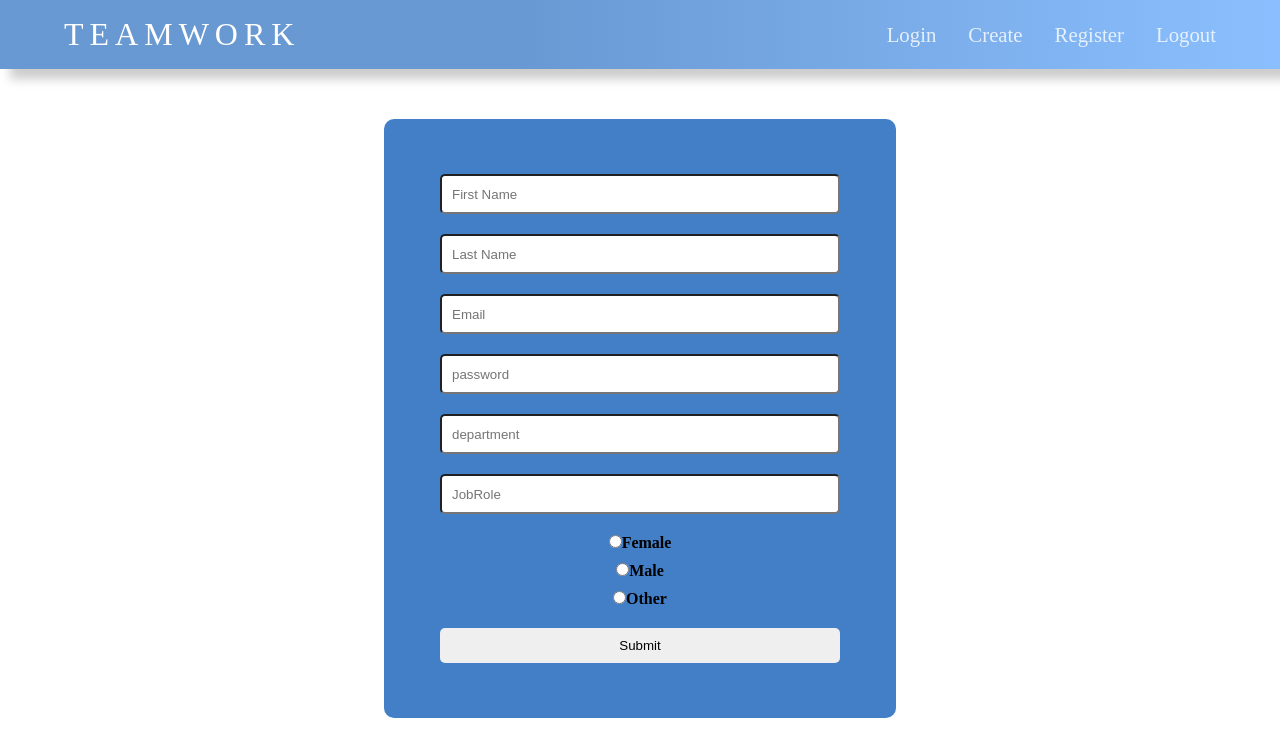
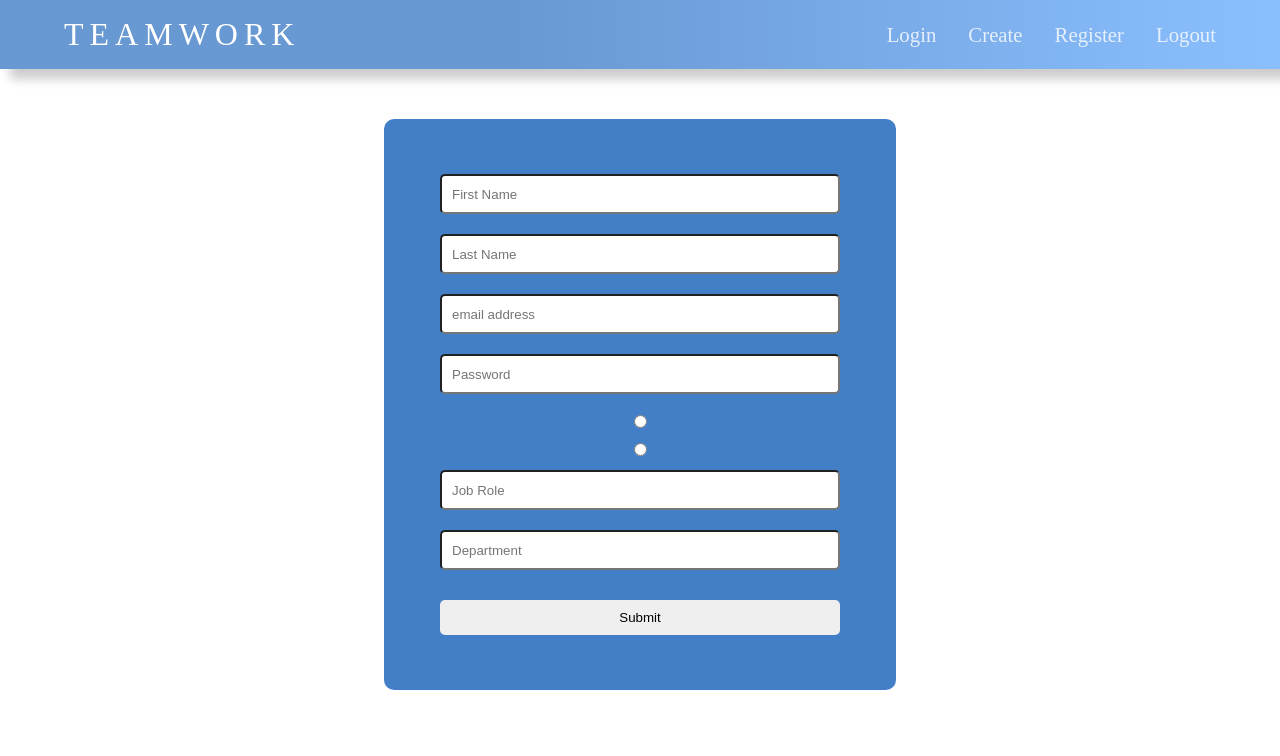
Before and after one commit to Alao-Abiodun/TeamWork-FE, a React (Create React App) app: page /register in a window 1280 px wide. Shown: the top 756 px of the page. Built offline with nearby package versions, Linux system fonts and the light colour scheme.

Commit message:
form reusability

```diff
--- a/src/App.js
+++ b/src/App.js
@@ -2,7 +2,7 @@
 import './App.css';
 import Layout from './hoc/layout';
 import { BrowserRouter as Router, Route, Switch } from 'react-router-dom';
-import Register from './containers/auth/Register';
+import Register from './containers/auth/register';
 
 function App() {
   return (
--- a/src/components/Navigation/navigation.js
+++ b/src/components/Navigation/navigation.js
@@ -1,3 +1,4 @@
+// @ts-nocheck
 import NavigationItem from './navigationItem';
 
 const Navigation = props => {
--- a/src/components/input.js
+++ b/src/components/input.js
@@ -0,0 +1,20 @@
+import React from "react";
+import "../containers/auth/register.css"
+
+const Input = ({ type, id, name, value, onchange, placeholder }) => {
+  return (
+    <div className="form-group">
+      {/* <label htmlFor="firstName">First Name </label> */}
+      <input
+        type={type}
+        id={id}
+        name={name}
+        value={value}
+        onChange={onchange}
+        placeholder={placeholder}
+      />
+    </div>
+  );
+};
+
+export default Input;
--- a/src/containers/auth/register.css
+++ b/src/containers/auth/register.css
@@ -40,7 +40,7 @@ textarea {
 
 .radio-input {
   display: flex;
-  flex-direction: column;
+  flex-direction: row;
   justify-content: flex-start;
   align-items: flex-start;
 }
--- a/src/containers/auth/register.js
+++ b/src/containers/auth/register.js
@@ -1,137 +1,109 @@
-import React, { useState } from 'react';
-import './register.css';
+// @ts-nocheck
+import React, { useState } from "react";
+import "./register.css";
+import Input from "../../components/Input";
 
 function Register() {
   const initialState = {
-    firstName: '',
-    lastName: '',
-    email: '',
-    password: '',
-    gender: '',
-    jobRole: '',
-    department: '',
+    firstName: {
+      value: "",
+      placeholder: "First Name",
+      type: "text",
+    },
+    lastName: {
+      value: "",
+      placeholder: "Last Name",
+      type: "text",
+    },
+    email: {
+      value: "",
+      placeholder: "email address",
+      type: "email",
+    },
+    password: {
+      type: "password",
+      value: "",
+      placeholder: "Password",
+    },
+    male: {
+      type: "radio",
+      name: "gender",
+      id: "male",
+      value: "Male",
+    },
+    female: {
+      type: "radio",
+      name: "gender",
+      id: "female",
+      value: "fmeale",
+    },
+    jobRole: { type: "text", placeholder: "Job Role", value: "" },
+    department: { type: "text", placeholder: "Department", value: "" },
   };
   const [formData, setformData] = useState(initialState);
-  const handleChange = e => {
-    const { name, value } = e.target;
-    setformData({ ...formData, [name]: value });
+
+  const handleChange = (e) => {
+    const { value, name } = e.target;
+    const updatedForm = {
+      ...formData[name],
+
+      value: value,
+    };
+    setformData({
+      ...formData,
+      [name]: updatedForm, // email, firstName
+
+      /*
+      email:{
+      value: "mayowad"
+      }
+      */
+    });
+    // setformData(updatedForm);
   };
-  const handleSubmit = e => {
+
+  const handleSubmit = (e) => {
     e.preventDefault();
     console.log(formData);
   };
-  const {
-    firstName,
-    lastName,
-    email,
-    password,
-    gender,
-    jobRole,
-    department,
-  } = formData;
+
+
+  // const {
+  //   firstName,
+  //   lastName,
+  //   email,
+  //   password,
+  //   gender,
+  //   jobRole,
+  //   department,
+  // } = formData;
+
+  let registerForm = [];
+
+  for (let key in formData) {
+    registerForm.push({
+      key: key,
+      config: formData[key],
+    });
+  }
+  // console.log(registerForm);
+  let form = registerForm.map((form) => (
+    <Input
+      key={form.key}
+      type={form.config.type}
+      id={form.key}
+      value={form.config.value}
+      name={form.key}
+      placeholder={form.config.placeholder}
+      onchange={handleChange}
+    />
+  ));
   return (
     <div className="container">
       <form onSubmit={handleSubmit}>
         <div className="form-control">
-          <div className="form-group">
-            {/* <label htmlFor="firstName">First Name </label> */}
-            <input
-              type="text"
-              id="firstName"
-              name="firstName"
-              value={firstName}
-              onChange={handleChange}
-              placeholder="First Name"
-            />
-          </div>
-          <div className="form-group">
-            {/* <label htmlFor="lastName">Last Name </label> */}
-            <input
-              type="text"
-              id="lastName"
-              name="lastName"
-              value={lastName}
-              onChange={handleChange}
-              placeholder="Last Name"
-            />
-          </div>
-          <div className="form-group">
-            {/* <label htmlFor="title">Title </label> */}
-            <input
-              type="email"
-              id="email"
-              name="email"
-              placeholder="Email"
-              value={email}
-              onChange={handleChange}
-            />
-          </div>
-          <div className="form-group">
-            {/* <label htmlFor="email">Password </label> */}
-            <input
-              type="password"
-              id="password"
-              name="password"
-              value={password}
-              onChange={handleChange}
-              placeholder="password"
-            />
-          </div>
-          <div className="form-group">
-            {/* <label htmlFor="department">Department </label> */}
-            <input
-              type="text"
-              id="department"
-              name="department"
-              value={department}
-              onChange={handleChange}
-              placeholder="department"
-            />
-          </div>
-          <div className="form-group">
-            {/* <label htmlFor="department">Department </label> */}
-            <input
-              type="text"
-              id="jobRole"
-              name="jobRole"
-              value={jobRole}
-              onChange={handleChange}
-              placeholder="JobRole"
-            />
-          </div>
-          <div>
-            <input
-              type="radio"
-              id="female"
-              name="gender"
-              value="Female"
-              onChange={handleChange}
-              checked={gender === 'Female'}
-            />
-            <label htmlFor="female">Female</label>
-          </div>
-          <div>
-            <input
-              id="male"
-              type="radio"
-              name="gender"
-              value="Male"
-              onChange={handleChange}
-              checked={gender === 'Male'}
-            />
-            <label htmlFor="male">Male</label>
-          </div>
-          <div>
-            <input
-              id="other"
-              type="radio"
-              name="gender"
-              value="Other"
-              onChange={handleChange}
-              checked={gender === 'Other'}
-            />
-            <label htmlFor="other">Other</label>
-          </div>
+          {form}
+
           <button type="submit">Submit</button>
         </div>
       </form>
```
Also changed, not shown: 1 other file (tests, documents, lock files or other folders).
